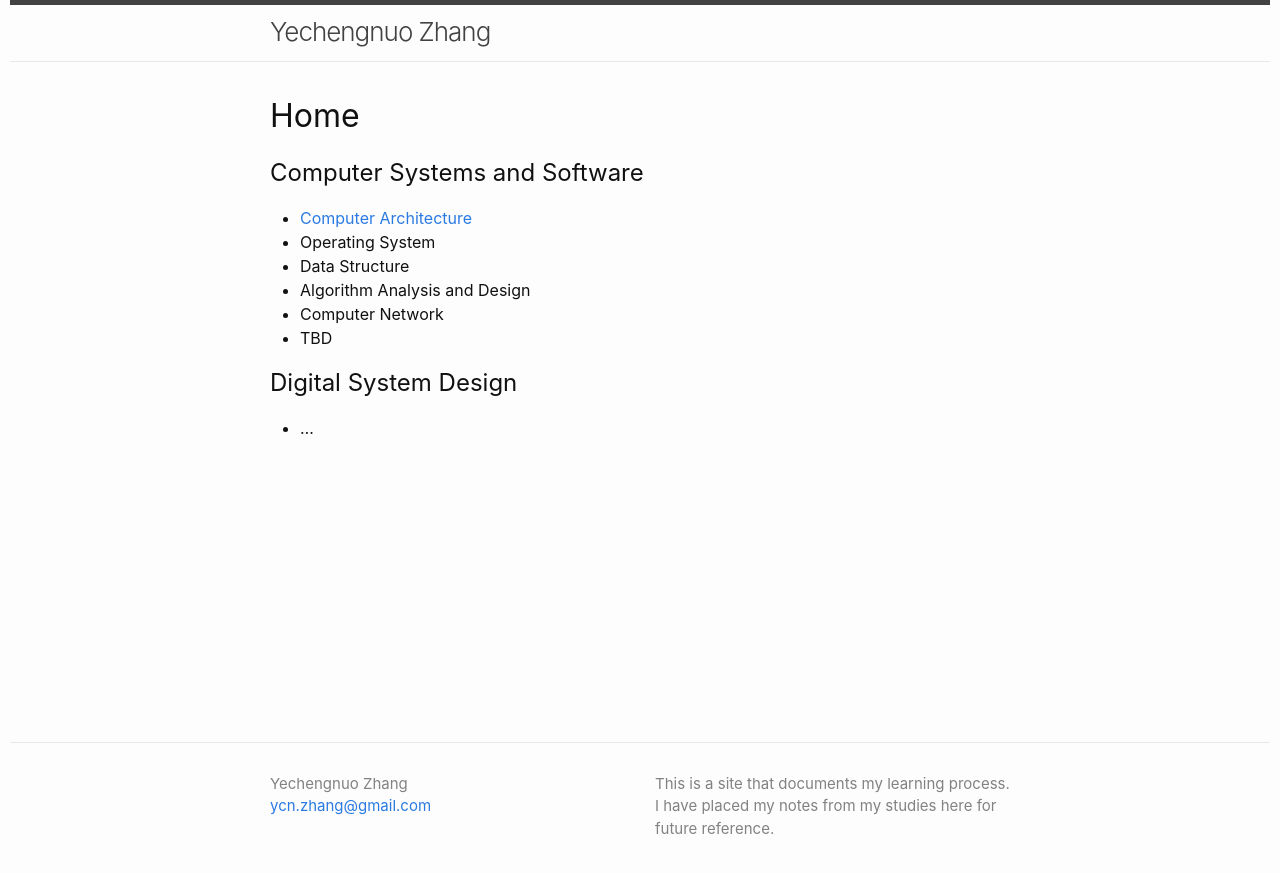
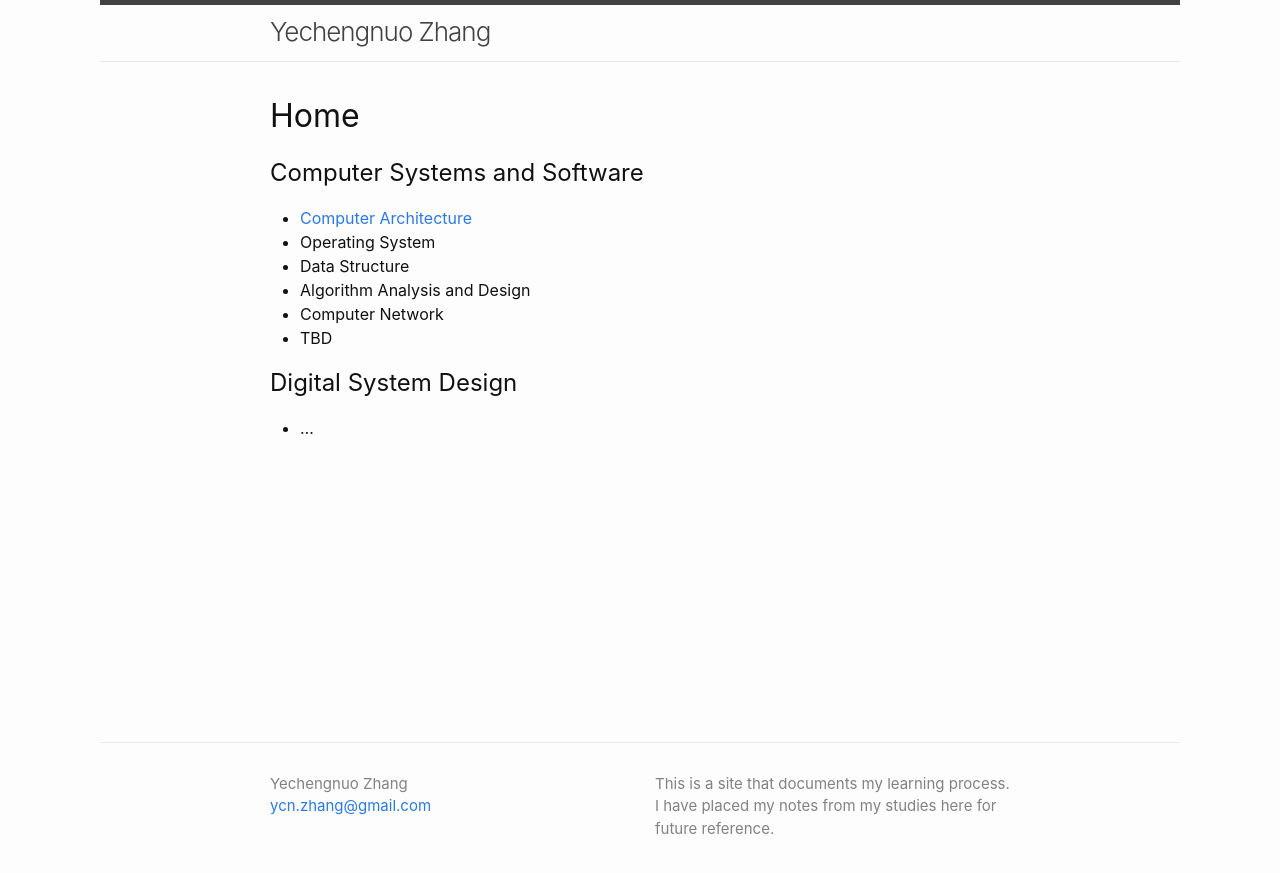
Before and after one commit to ycnzh/ycnzh.github.io, a Jekyll site: the page built from index.md, in a window 1280 px wide. Shown: the top 873 px of the page. Built offline with Jekyll 4.4.1, drawn with Linux system fonts in a browser that asks for light colours.

```diff
--- a/_layouts/base.html
+++ b/_layouts/base.html
@@ -3,7 +3,7 @@
 
   {%- include head.html -%}
 
-  <body style="margin-left: 10px; margin-right: 10px;">
+  <body style="margin-left: 100px; margin-right: 100px;">
 
     {%- include header.html -%}
 
```
